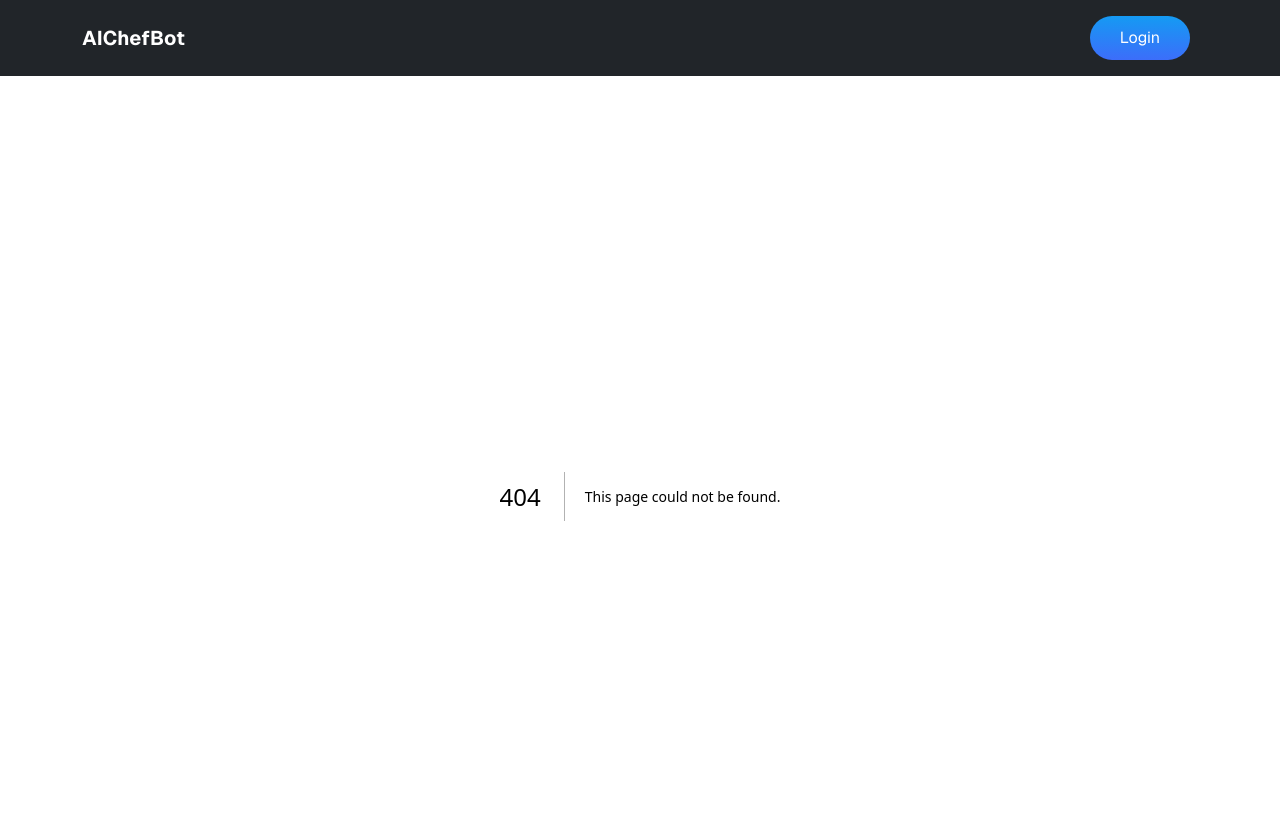
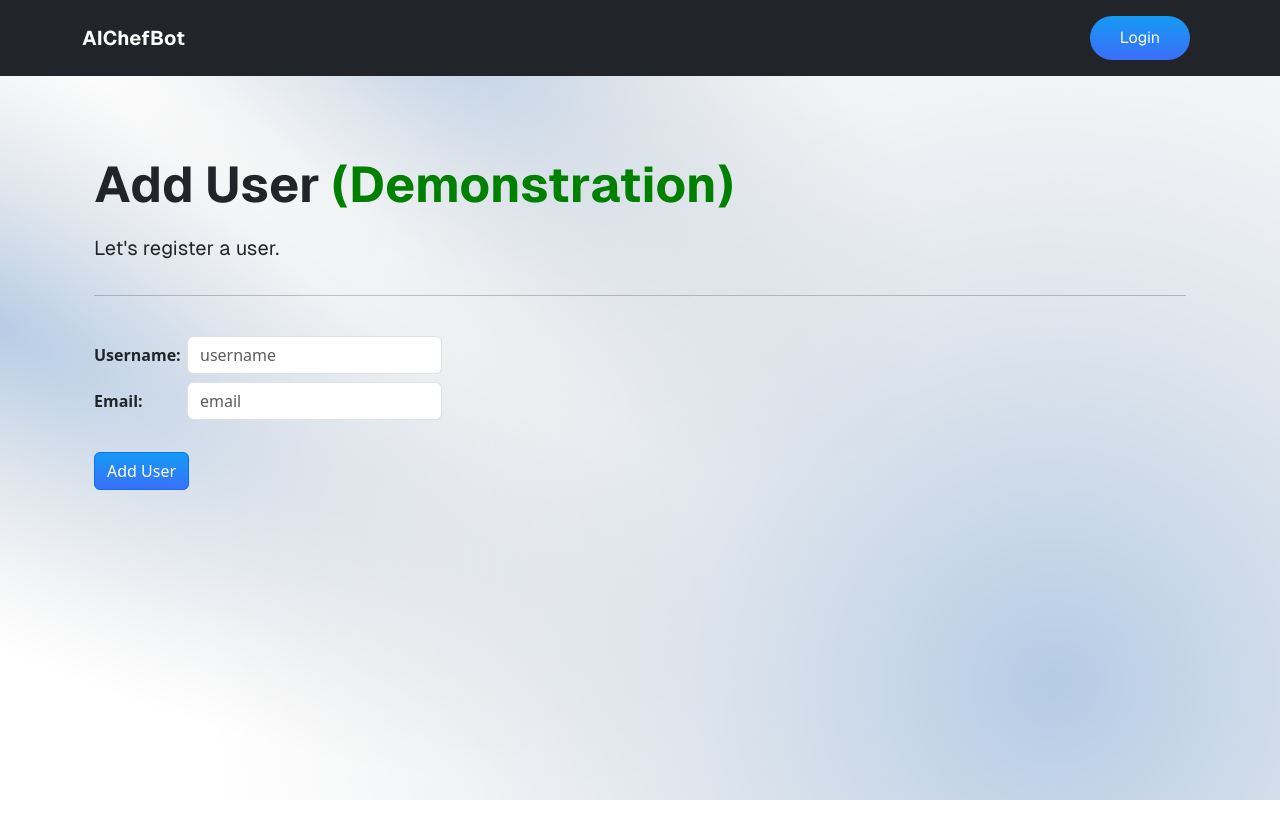
Before and after one commit to rjwignar/AIChefBot, a Next.js app: page /addUser in a window 1280 px wide. Before the commit this address had no page. Shown: the top 838 px of the page. After the commit the page ends 800 px from the top, so only its background shows below. Built offline with nearby package versions, Linux system fonts and the light colour scheme.

Commit message:
addUser.js

```diff
--- /dev/null
+++ b/pages/addUser.js
@@ -0,0 +1,134 @@
+// Demonstration page for retrieving user from the mongodb database
+
+import { Row, Col, Container, Form, Button } from "react-bootstrap";
+import { useForm } from "react-hook-form";
+import { Card } from "react-bootstrap";
+import { useState } from "react";
+
+export default function Home() {
+  // this function registers form fields
+  const { register, handleSubmit } = useForm();
+
+  // handles the user returned from the api
+  const [user, setUser] = useState(null);
+
+  async function submitForm(data, e) {
+    console.log(data);
+
+    try {
+      // post user data to api using HTTP request body
+      const res = await fetch(`./api/request`, {
+        method: "POST",
+        headers: {
+          "Content-Type": "application/json",
+        },
+        body: JSON.stringify(data),
+      });
+      // user was added successfully, set user
+      const result = await res.json();
+      setUser(result);
+
+    } catch (err) {
+      setUser({message: "An error occurred"});
+    }
+  }
+
+  // add a user to the database -- form
+  return (
+    <>
+      <Container className="hero-section">
+        <Row className="align-items-center">
+          <Col>
+            <br />
+            <h1 className="hero-title">
+              Add User <span style={{ color: "green" }}>(Demonstration)</span>
+            </h1>
+            <p>Let's register a user.</p>
+          </Col>
+        </Row>
+        <hr />
+        <br />
+        {/* Form */}
+        <Form onSubmit={handleSubmit(submitForm)}>
+          <Form.Group as={Row}>
+            <Form.Label
+              htmlFor="username"
+              column
+              md={1}
+              style={{ fontWeight: "bold" }}
+            >
+              Username:
+            </Form.Label>
+            <Col md={3} className={"mb-2"}>
+              <Form.Control
+                required
+                type="text"
+                placeholder="username"
+                id="username"
+                name="username"
+                {...register("username")}
+              ></Form.Control>
+            </Col>
+          </Form.Group>
+
+          <Form.Group as={Row}>
+            <Form.Label
+              htmlFor="email"
+              column
+              sm={1}
+              style={{ fontWeight: "bold" }}
+            >
+              Email:
+            </Form.Label>
+            <Col md={3} className={"mb-2"}>
+              <Form.Control
+                required
+                type="text"
+                placeholder="email"
+                id="email"
+                name="email"
+                {...register("email")}
+              ></Form.Control>
+            </Col>
+          </Form.Group>
+          <br />
+
+          <Button className="landing-page-btn ml-2" type="submit">
+            Add User
+          </Button>
+        </Form>
+        <br />
+
+        {/* Display user, if user was added successfully. */}
+        {user == null ? (
+          <></>
+        ) : (
+          <Card body>
+            <p>
+              Name: <span style={{ color: "green" }}>{user.username}</span>
+            </p>
+            <p>
+              Email: <span style={{ color: "green" }}>{user.email}</span>
+            </p>
+            <p>
+              Appliances:
+              <ul>
+                {user.appliances.length ? (
+                  user.appliances.map((item, i) => (
+                    <li key={i}>
+                      <span style={{ color: "green" }}>{item}</span>
+                    </li>
+                  ))
+                ) : (
+                  <></>
+                )}
+              </ul>
+            </p>
+            <p></p>
+            <p></p>
+          </Card>
+        )}
+      </Container>
+    </>
+  );
+}
```
